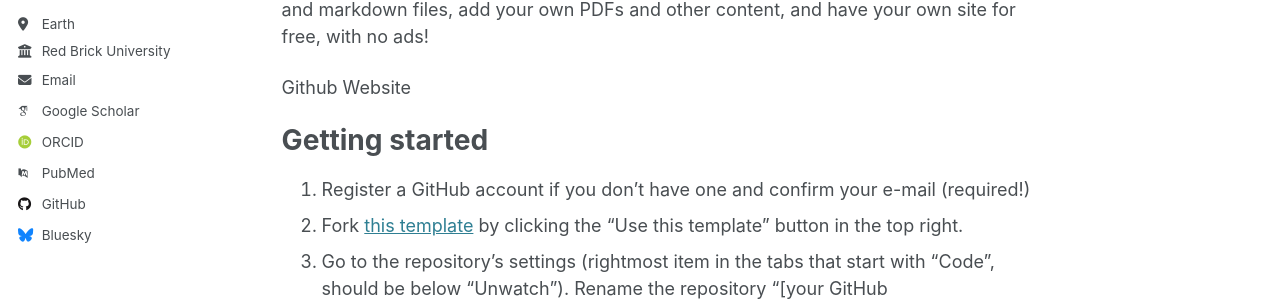
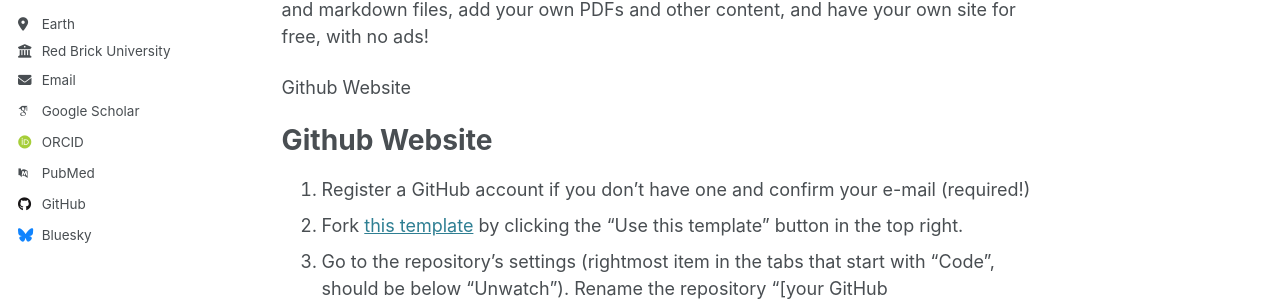
Before and after one commit to rahulnbVtech/rahulnbVtech.github.io, a Jekyll site: the page built from _pages/about.md, in a window 1280 px wide and 900 px high. Shown: the part 369-675 px from the top of the window. Built offline with Jekyll 4.4.1, drawn with Linux system fonts in a browser that asks for light colours; some web fonts are replaced.

Commit message:
Update about.md

```diff
--- a/_pages/about.md
+++ b/_pages/about.md
@@ -12,7 +12,7 @@ This is the front page of a website that is powered by the [Academic Pages templ
 Github Website
 
 
-Getting started
+Github Website
 ======
 1. Register a GitHub account if you don't have one and confirm your e-mail (required!)
 1. Fork [this template](https://github.com/academicpages/academicpages.github.io) by clicking the "Use this template" button in the top right.
```
